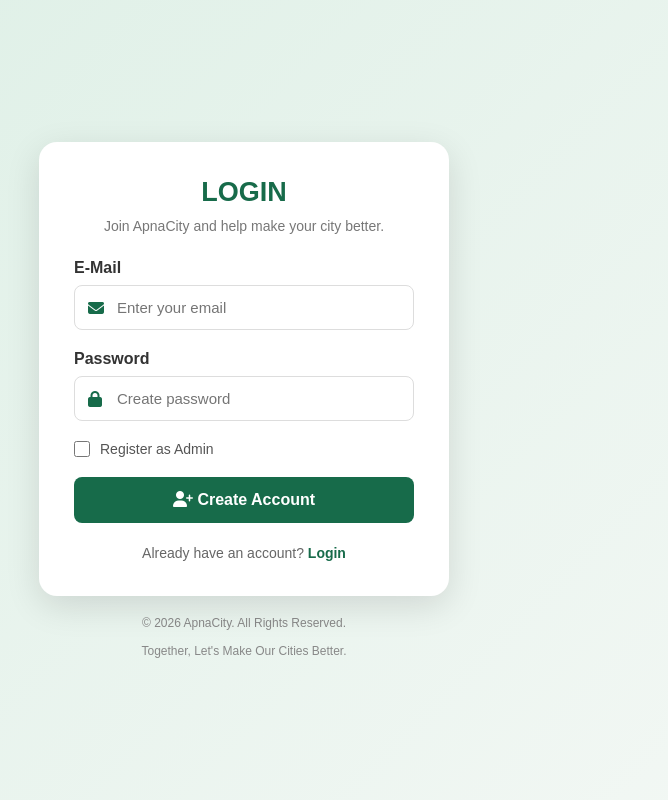
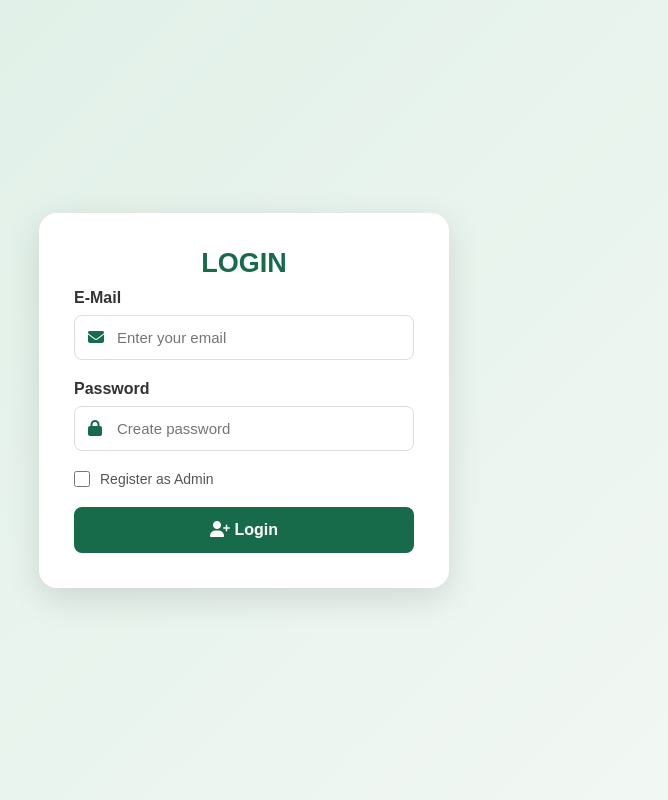
Before and after one commit to Ayushgupta1011/Apnacity, a plain HTML site: page apnacity/frontend/login.html in a window 1280 px wide. Shown: the whole page, without its empty margins (396-1064 px from the left). Drawn offline with Linux system fonts and the light colour scheme.

Commit message:
Modify login form and button text
Updated the login form to include an admin registration option and modified the button text to 'Login'.

```diff
--- a/apnacity/frontend/login.html
+++ b/apnacity/frontend/login.html
@@ -234,9 +234,9 @@
 
             <h1>LOGIN</h1>
 
-            <p class="subtitle">
+            <!-- <p class="subtitle">
                 Join ApnaCity and help make your city better.
-            </p>
+            </p> -->
 
             <!-- Signup Form -->
 
@@ -278,27 +278,14 @@
 
                 <button type="submit" class="signup-btn">
                     <i class="fa-solid fa-user-plus"></i>
-                    Create Account
+                    Login
                 </button>
 
             </form>
 
-            <div class="login-link">
-
-                Already have an account?
-
-                <a href="/login">Login</a>
-
-            </div>
-
         </div>
 
-        <!-- Footer -->
 
-        <footer>
-            © 2026 ApnaCity. All Rights Reserved.
-            <br><br> Together, Let's Make Our Cities Better.
-        </footer>
 
     </div>
 
```
